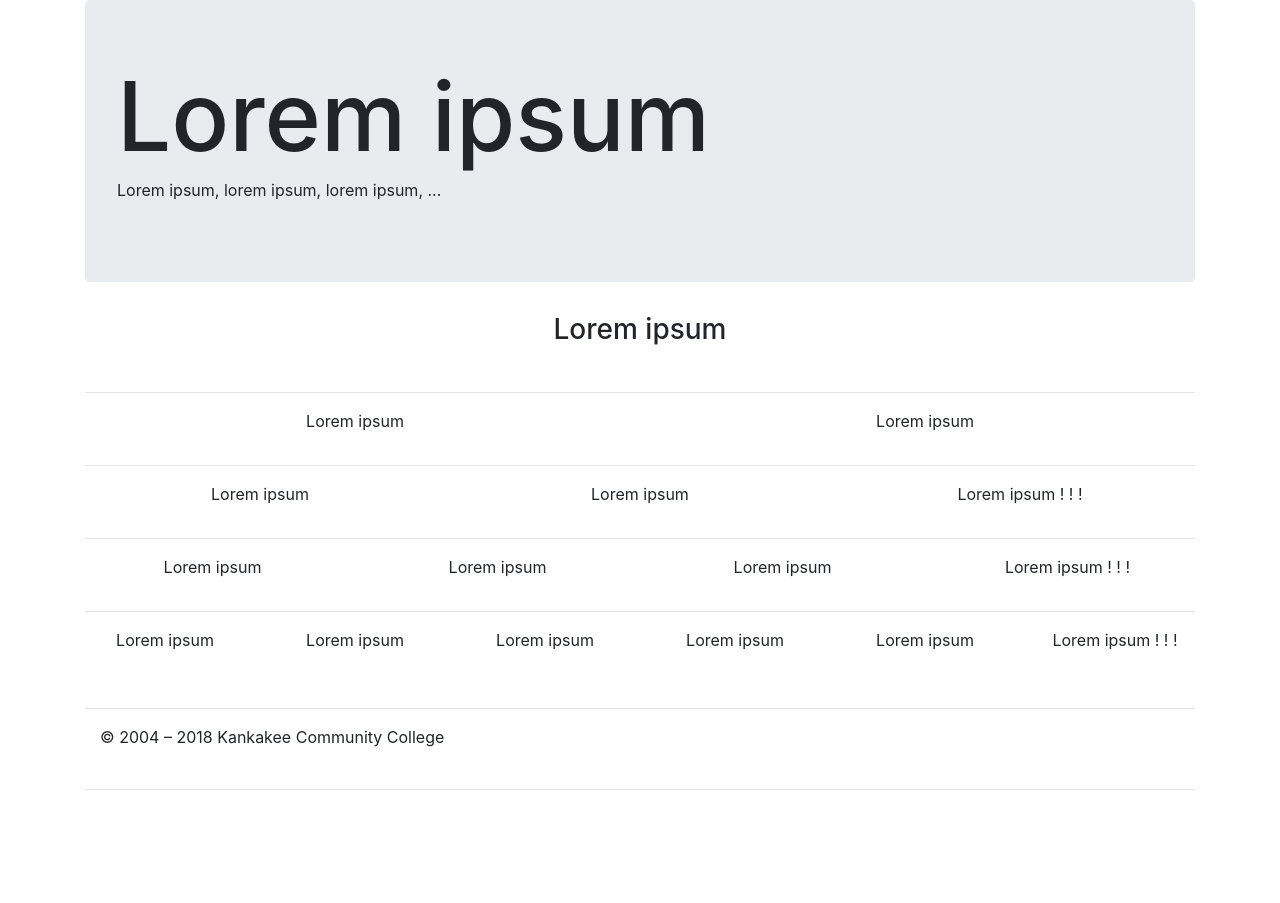
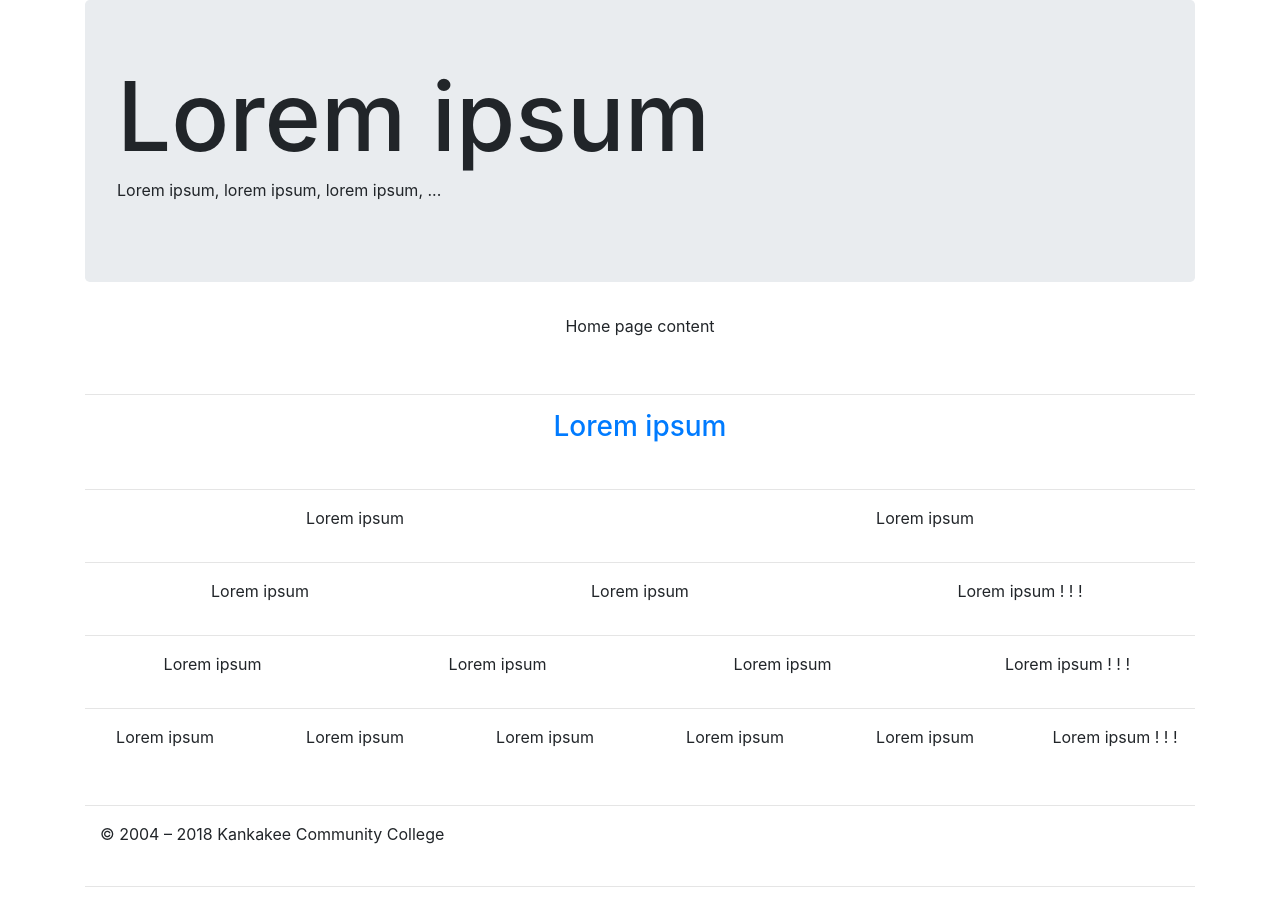
Before and after one commit to wdzajicek/kcc-jekyll-bootstrap, a Jekyll site: the page built from _pages/home.md, in a window 1280 px wide. Built offline with Jekyll 4.4.1, drawn with Linux system fonts in a browser that asks for light colours.

Commit message:
Add link in default home layout

```diff
--- a/_layouts/default.html
+++ b/_layouts/default.html
@@ -8,6 +8,8 @@
     <meta name="description" content="{% if page.excerpt %}{{ page.excerpt | strip_html | strip_newlines | truncate: 160 }}{% else %}{{ site.description }}{% endif %}">
     <link rel="stylesheet" href="{{ root }}/css/main.css">
     <link rel="canonical" href="{{ page.url | replace:'index.html','' | prepend: site.baseurl | prepend: site.url }}">
+    <!-- My favorite icon -->
+    <link rel="shortcut icon" href="/favicon.ico" type="image/x-icon" />
   </head>
   <body>
     <div class="container">
--- a/_layouts/home.html
+++ b/_layouts/home.html
@@ -4,7 +4,14 @@ layout: default
 
 <div class="row">
   <div class="col-lg-12 text-center">
-    <h3>Lorem ipsum</h3>
+    {{ content }}
+  </div>
+</div>
+<br>
+<hr>
+<div class="row">
+  <div class="col-lg-12 text-center">
+    <h3><a href="./page/">Lorem ipsum</a></h3>
   </div>
 </div>
 <br>
```
